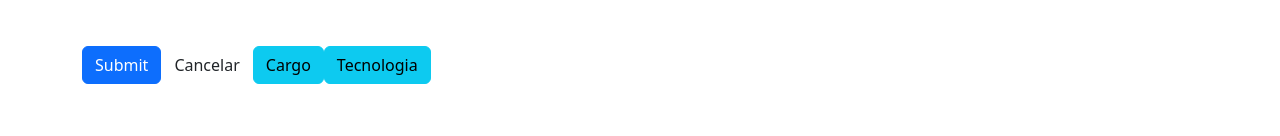
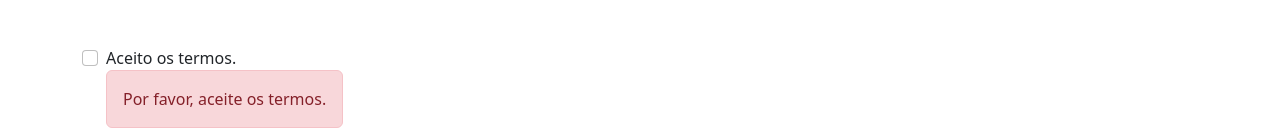
Before and after one commit to WellingtonIdeao/angular-course-forms, an Angular app: page /dataForm in a window 1280 px wide. Shown: the part 658-794 px from the top of the page. Built offline with nearby package versions, Linux system fonts and the light colour scheme; no server answers.

Commit message:
Forms reativo: CheckBox Toggle - simples

```diff
--- a/src/app/data-form/data-form.component.html
+++ b/src/app/data-form/data-form.component.html
@@ -128,6 +128,16 @@
             </div>
         </div>
     </div>
+    <div class="col-md-4" >
+        <div class="form-check form-check-inline">
+            <input class="form-check-input" type="checkbox" id="inlineCheckbox1" formControlName="termos" [ngClass]="aplicaCSSErro('termos')">
+            <label class="form-check-label" for="inlineCheckbox1">Aceito os termos.</label>
+            <app-campo-control-erro
+            [mostrarErro]="!formulario.get('termos')?.valid"
+            msgErro="Por favor, aceite os termos.">
+            </app-campo-control-erro>
+        </div>
+    </div>
     <!--<button type="submit" class="btn btn-primary" [disabled]="formulario.invalid">Submit</button> -->
     <button type="submit" class="btn btn-primary">Submit</button>
     <button type="button" class="btn btn-default" (click)="resetar()">Cancelar</button>
--- a/src/app/data-form/data-form.component.ts
+++ b/src/app/data-form/data-form.component.ts
@@ -62,7 +62,8 @@ export class DataFormComponent implements OnInit {
       }),
       cargo: [null],
       tecnologias: [null],
-      newsletter: ['s']
+      newsletter: ['s'],
+      termos: [null, Validators.requiredTrue]
 
     });
 
```
